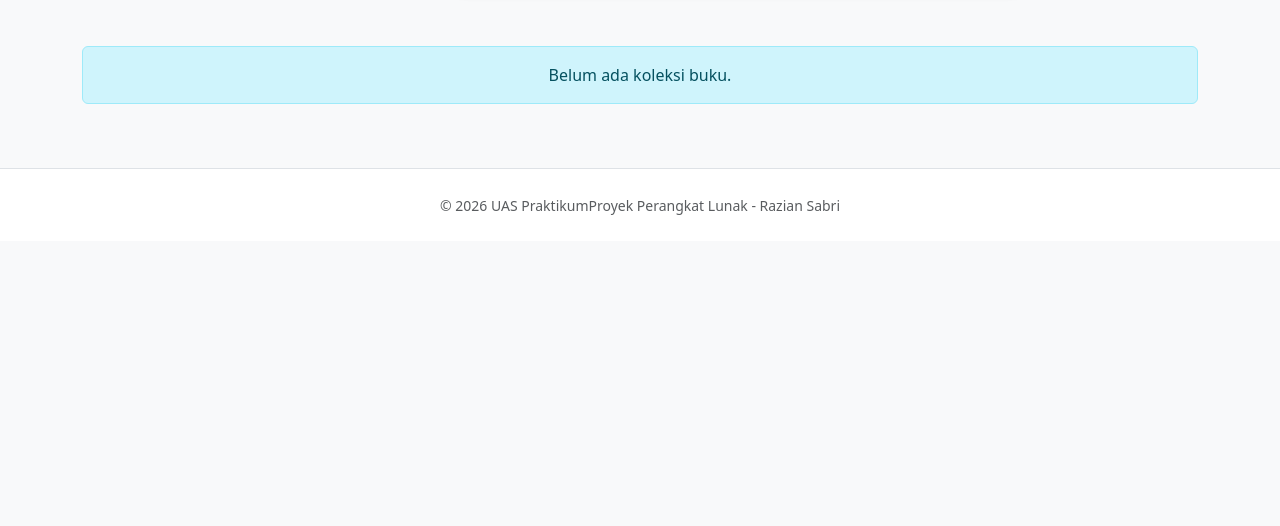
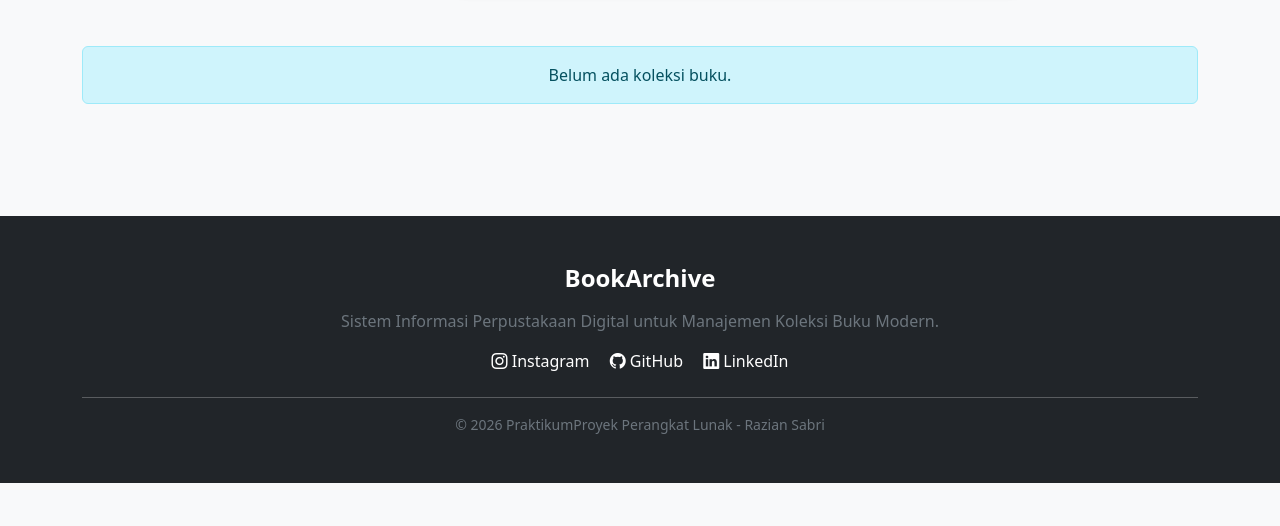
Before and after one commit to raziansabri04/UAS_PPL_KatalogBuku, a Django app: page / in a window 1280 px wide. Shown: the part 274-800 px from the top of the page. Run offline with Django 5.2, Linux system fonts and the light colour scheme; data that the repository does not hold is empty.

Commit message:
menambah fitur minor

```diff
--- a/katalog/templates/katalog/base.html
+++ b/katalog/templates/katalog/base.html
@@ -9,6 +9,7 @@
     <style>
         .card { transition: transform 0.2s; }
         .card:hover { transform: scale(1.02); }
+
     </style>
 </head>
 <body class="bg-light">
@@ -33,12 +34,31 @@
         {% endblock %}
     </div>
 
-    <footer class="bg-white py-4 mt-auto border-top">
-        <div class="container text-center text-muted">
-            <small>&copy; 2026 UAS PraktikumProyek Perangkat Lunak - Razian Sabri</small>
+    <footer class="bg-dark text-white py-5 mt-5">
+    <div class="container text-center">
+        <h4 class="fw-bold mb-3">BookArchive</h4>
+        <p class="text-secondary">Sistem Informasi Perpustakaan Digital untuk Manajemen Koleksi Buku Modern.</p>
+
+        <div class="mb-4">
+            <a href="https://www.instagram.com/" target="_blank" class="text-white mx-2 text-decoration-none">
+                <i class="bi bi-instagram"></i> Instagram
+            </a>
+
+            <a href="https://github.com/raziansabri04/UAS_PPL_KatalogBuku" target="_blank" class="text-white mx-2 text-decoration-none">
+                <i class="bi bi-github"></i> GitHub
+            </a>
+
+            <a href="https://www.linkedin.com/" target="_blank" class="text-white mx-2 text-decoration-none">
+                <i class="bi bi-linkedin"></i> LinkedIn
+            </a>
         </div>
+
+        <hr class="bg-secondary">
+        <p class="small text-secondary mb-0">&copy; 2026 PraktikumProyek Perangkat Lunak - Razian Sabri</p>
+    </div>
     </footer>
 
     <script src="https://cdn.jsdelivr.net/npm/bootstrap@5.3.0/dist/js/bootstrap.bundle.min.js"></script>
+
 </body>
 </html>
--- a/katalog/templates/katalog/index.html
+++ b/katalog/templates/katalog/index.html
@@ -130,7 +130,15 @@
         <p class="alert alert-info">Belum ada koleksi buku.</p>
     </div>
     {% endfor %}
-</div>
+
+    <!-- Pesan Jika Buku Tidak Ditemukan -->
+    <div id="no-results" class="col-12 text-center py-5" style="display: none;">
+        <div class="display-1 text-muted mb-3">🔍</div>
+            <h4 class="text-muted fw-bold">Maaf, buku tidak ditemukan</h4>
+            <p class="text-secondary">Coba gunakan kata kunci lain atau pilih kategori yang berbeda.</p>
+            <button onclick="resetSearch()" class="btn btn-outline-primary btn-sm mt-3">Tampilkan Semua Buku</button>
+        </div>
+    </div>
 
 <!-- LOGIKA JAVASCRIPT -->
 <script>
@@ -138,20 +146,29 @@
     const filterButtons = document.querySelectorAll('.filter-btn');
     const categoryLabel = document.getElementById('categoryLabel');
     const bookItems = document.querySelectorAll('.book-item');
+    const noResults = document.getElementById('no-results');
 
-    // 1. Logika Filter Kategori
+    // FUNGSI UTAMA: Cek apakah ada buku yang tampil
+    function checkVisibility() {
+        let visibleCount = 0;
+        bookItems.forEach(item => {
+            if (item.style.display !== 'none') {
+                visibleCount++;
+            }
+        });
+
+        if (visibleCount === 0) {
+            noResults.style.display = 'block';
+        } else {
+            noResults.style.display = 'none';
+        }
+    }
+
+    // 1. Logika Filter Kategori (Dropdown)
     filterButtons.forEach(button => {
         button.addEventListener('click', function(e) {
             e.preventDefault();
-
-            // --- BAGIAN PERBAIKAN: Memindahkan Warna Biru (Active) ---
-            filterButtons.forEach(btn => btn.classList.remove('active')); // Hapus biru dari semua
-            this.classList.add('active'); // Tambah biru ke yang diklik saja
-
-            // Update Label Teks di Tombol Utama
             categoryLabel.innerText = this.innerText;
-
-            // Reset Kolom Pencarian
             searchInput.value = '';
 
             const filterValue = this.getAttribute('data-filter');
@@ -162,19 +179,14 @@
                     item.style.display = 'none';
                 }
             });
+            checkVisibility(); // Jalankan pengecekan
         });
     });
 
     // 2. Logika Pencarian Real-time
     searchInput.addEventListener('input', function() {
         const query = this.value.toLowerCase();
-
-        if(query !== "") {
-            // Jika mengetik, kembalikan label ke "Semua Kategori" dan pindahkan biru ke "Semua"
-            categoryLabel.innerText = "Semua Kategori";
-            filterButtons.forEach(btn => btn.classList.remove('active'));
-            document.querySelector('[data-filter="all"]').classList.add('active');
-        }
+        if(query !== "") { categoryLabel.innerText = "Semua Kategori"; }
 
         bookItems.forEach(item => {
             const title = item.querySelector('.card-title').innerText.toLowerCase();
@@ -186,6 +198,15 @@
                 item.style.display = 'none';
             }
         });
+        checkVisibility(); // Jalankan pengecekan
     });
+
+    // 3. Fungsi Reset (Jika tombol diklik)
+    function resetSearch() {
+        searchInput.value = '';
+        categoryLabel.innerText = "Semua Kategori";
+        bookItems.forEach(item => item.style.display = 'block');
+        noResults.style.display = 'none';
+    }
 </script>
 {% endblock %}
```
